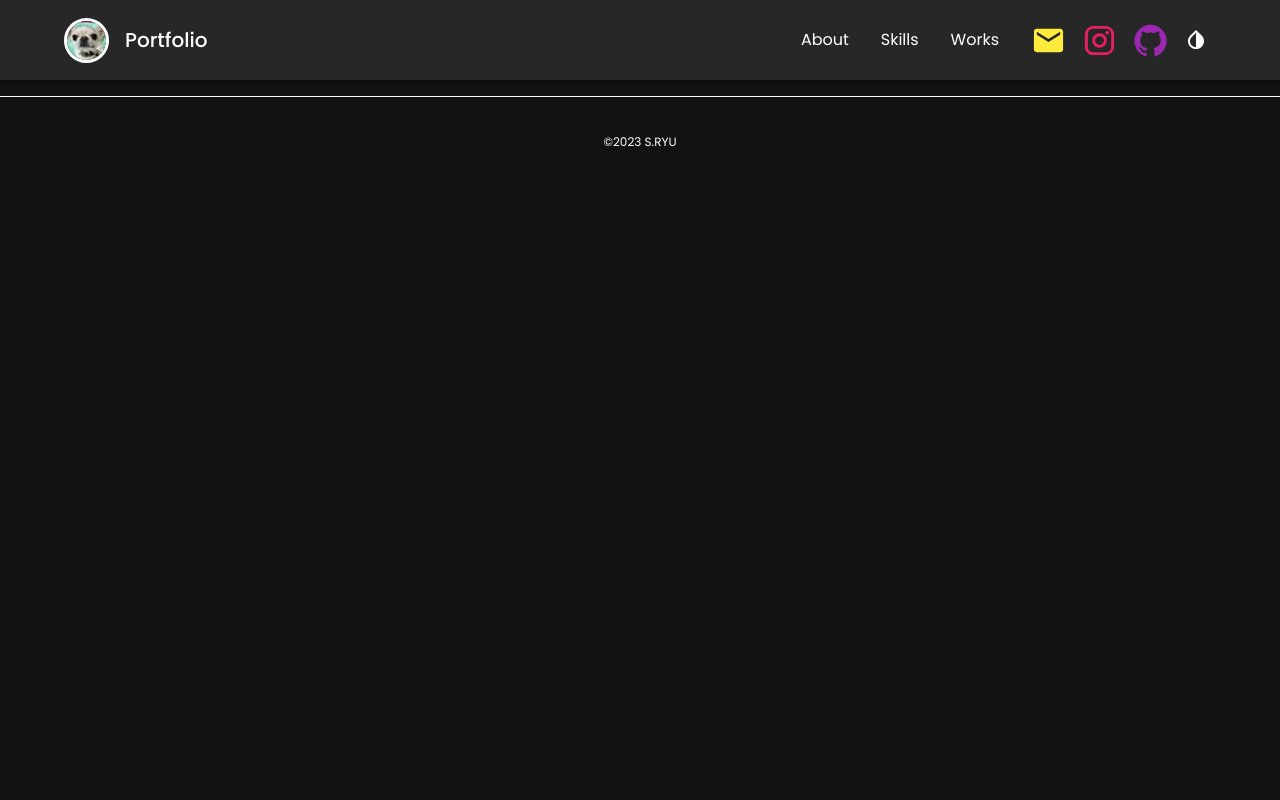
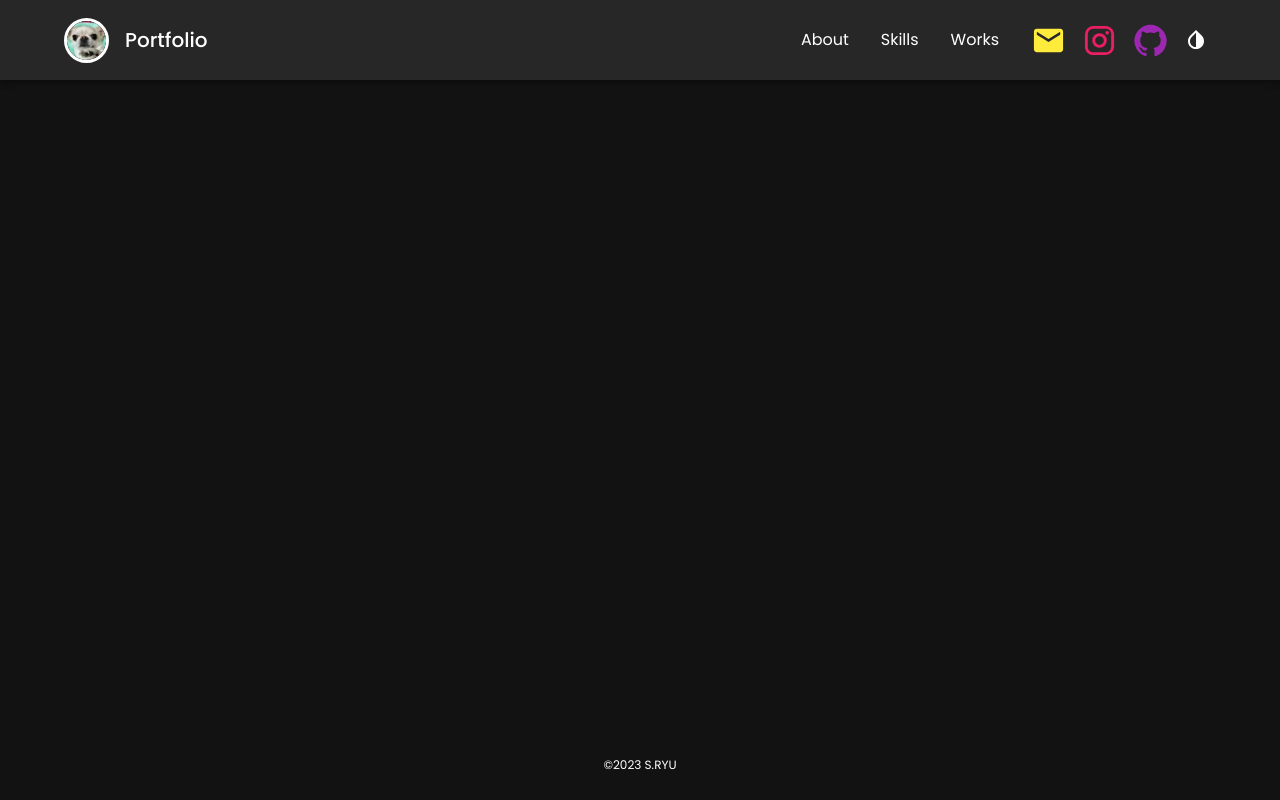
Before and after one commit to R216YU/Portfolio-R216YU, a React (Create React App) app: page / in a window 1280 px wide. Built offline with nearby package versions, Linux system fonts and the light colour scheme.

Commit message:
Footerを最下部に固定

```diff
--- a/src/components/Footer.jsx
+++ b/src/components/Footer.jsx
@@ -2,7 +2,15 @@ import { Box, Container, Typography } from "@mui/material";
 
 const Footer = () => {
   return (
-    <Box component="footer" sx={{ py: 4, borderTop: "1px solid" }}>
+    <Box
+      component="footer"
+      sx={{
+        py: 3,
+        position: "fixed",
+        bottom: 0,
+        width: "100%",
+      }}
+    >
       <Container>
         <Box sx={{ textAlign: "center" }}>
           <Typography variant="caption">&copy;2023 S.RYU</Typography>
```
